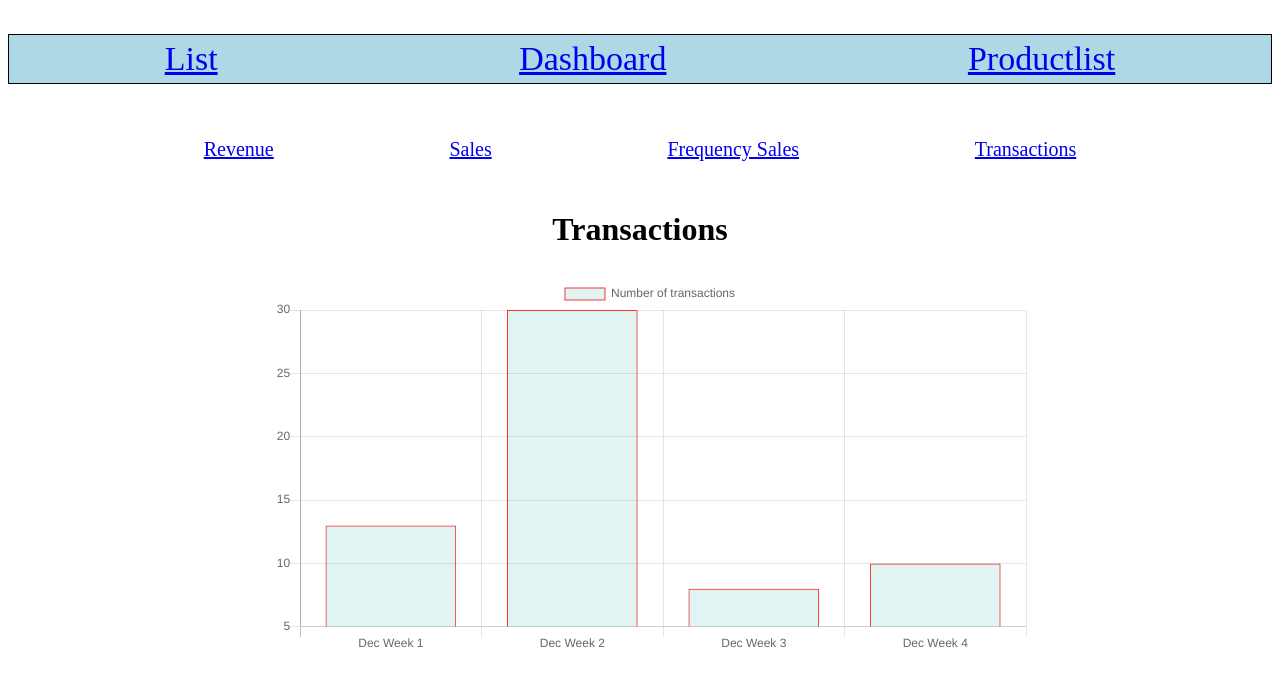
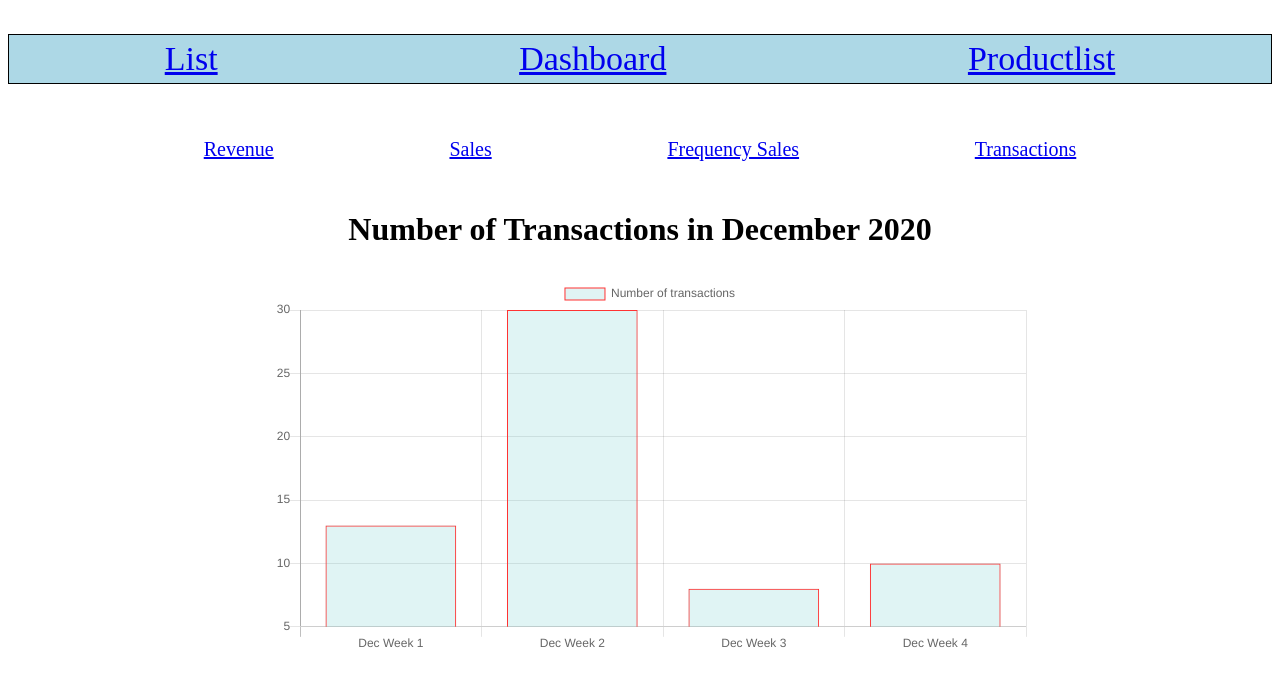
Before and after one commit to ErmatovRustam/dashboard-earthy-being, a React (Create React App) app: page /dashboard/transactions in a window 1280 px wide. Shown: the top 686 px of the page. Built offline with nearby package versions, Linux system fonts and the light colour scheme.

Commit message:
changing some stylings

```diff
--- a/package.json
+++ b/package.json
@@ -10,6 +10,7 @@
     "bootstrap": "^4.5.3",
     "canvasjs": "^1.8.3",
     "chart.js": "^2.9.4",
+    "node-sass": "^5.0.0",
     "react": "^17.0.1",
     "react-chart-histogram": "^0.2.4",
     "react-chartjs-2": "^2.11.1",
--- a/src/App.css
+++ b/src/App.css
@@ -9,3 +9,6 @@
   padding: 5px;
   background-color: lightblue;
 }
+/* body{
+  background-color: blue;
+} */
--- a/src/components/dashboard/Dashboard.jsx
+++ b/src/components/dashboard/Dashboard.jsx
@@ -28,7 +28,7 @@ const Dashboard = () =>{
             </li>
           </ul>
         </div>
-        <Switch>
+        <Switch >
           <Route path='/dashboard/revenue'>
             <Revenue />
           </Route>
--- a/src/components/dashboard/dashboard.css
+++ b/src/components/dashboard/dashboard.css
@@ -6,3 +6,6 @@
   font-size: 20px;
   list-style: none;
 }
+/* body{
+  background-color: blue;
+} */
--- a/src/components/frequency-Sales/FrequencySales.jsx
+++ b/src/components/frequency-Sales/FrequencySales.jsx
@@ -9,7 +9,7 @@ function FrequencySales(params) {
 		exportEnabled: true,
 		theme: "light2", // "light1", "light2", "dark1", "dark2"
 		title:{
-			text: "Number of Visitors and Purchased Date",
+			text: "Number of Visitors and their Purchase Amount for December (daily)",
 		fontSize: 26
 		},
 		axisX: {
@@ -22,10 +22,10 @@ function FrequencySales(params) {
 		data: [{
 			type: "bubble",
 			indexLabel: "${z}",
-			toolTipContent: "<b>December {label} </b><br>Number of Visitors: {y}<br> Total Sales: '$'{z}",
+			toolTipContent: "<b>December {label} </b><br>Number of Visitors: {y}<br> Total Sales: ${z}",
 	dataPoints:
 	  dat.xyzDayVisAmt.map(el => {
-		  return({label: el.day, x: el.day , y: el.visitors, z: Math.round(el.amount)})
+		  return ({ label: el.day, x: el.day, y: el.visitors, z: Math.round(el.amount)})
 	  }),
 		}]
 	}
--- a/src/components/revenue/Revenue.jsx
+++ b/src/components/revenue/Revenue.jsx
@@ -9,7 +9,7 @@ function PieChart() {
 
     useEffect(() => {
         setData({
-            labels: ['Received','Pending', 'Cancelled'],
+            labels: [`Received $${dat.total.sumReceived.toFixed(2)}`,`Pending $${dat.total.sumPending.toFixed(2)}`,`Cancelled $${dat.total.sumCancelled.toFixed(2)}`],
             datasets: [
               {
                 label: 'Average amount',
--- a/src/components/transactions/Transactions.jsx
+++ b/src/components/transactions/Transactions.jsx
@@ -21,7 +21,7 @@ const data = {
 const Transactions = () =>{
   return (
       <div className = 'transactions'>
-        <h1 className = 'title'>Transactions</h1>
+        <h1 className = 'title'>Number of Transactions in December 2020</h1>
       <div className = 'bar'>
         <Bar
           data={data}
```
Also changed, not shown: 2 other files (tests, documents, lock files or other folders).
